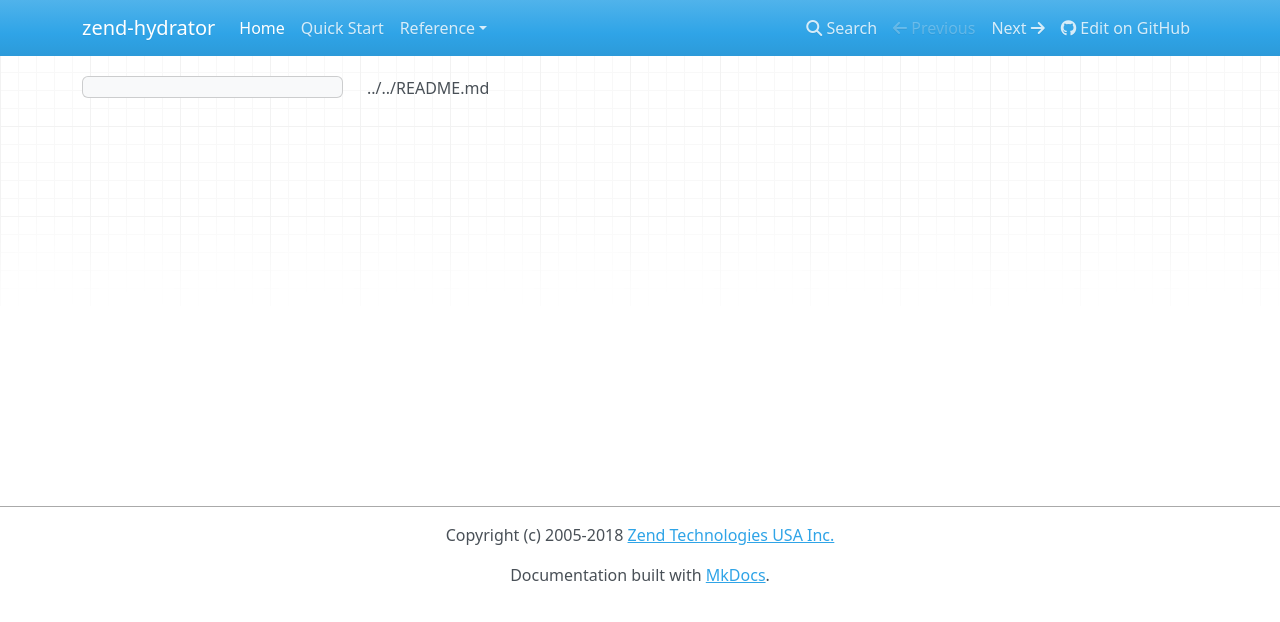
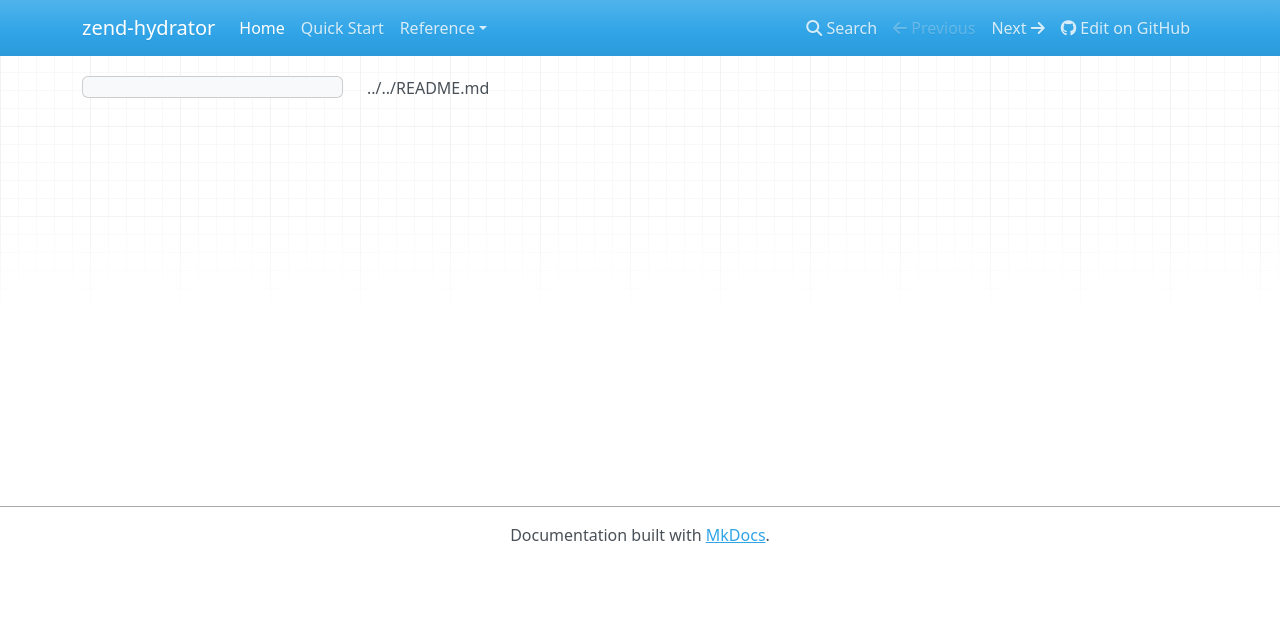
Before and after one commit to zendframework/zend-hydrator, an MkDocs documentation site: the page built from docs/book/index.md, in a window 1280 px wide. Shown: the top 622 px of the page. Built offline with MkDocs 1.6.1, drawn with Linux system fonts in a browser that asks for light colours; nearby versions of some CDN libraries; old or Windows-style settings are respelled for this version of MkDocs; part of the change alters nothing that is shown.

Commit message:
Update mkdocs configuration

```diff
--- a/mkdocs.yml
+++ b/mkdocs.yml
@@ -1,7 +1,7 @@
 docs_dir: docs/book
 site_dir: docs/html
-pages:
-    - index.md
+nav:
+    - Home: index.md
     - "Quick Start": quick-start.md
     - Reference:
       - "Filters": filter.md
@@ -13,6 +13,5 @@ pages:
         - "Underscore Mapping": naming-strategy/underscore-naming-strategy.md
         - "Composite": naming-strategy/composite-naming-strategy.md
 site_name: zend-hydrator
-site_description: zend-hydrator
+site_description: "Serialize objects to arrays, and vice versa"
 repo_url: 'https://github.com/zendframework/zend-hydrator'
-copyright: 'Copyright (c) 2005-2018 <a href="https://www.zend.com/">Zend Technologies USA Inc.</a>'
```
